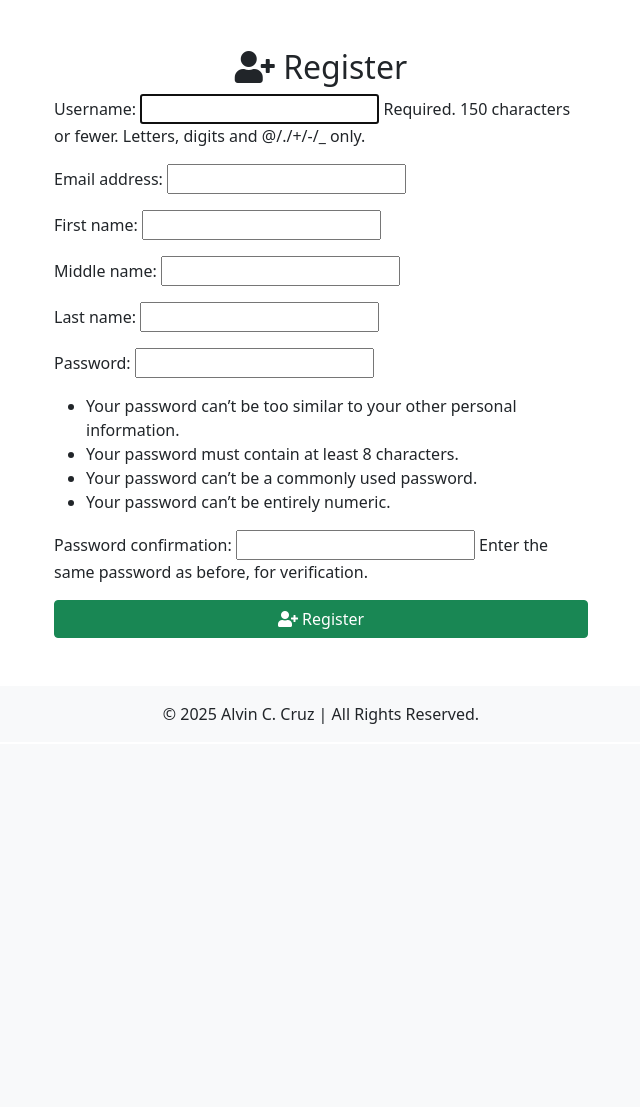
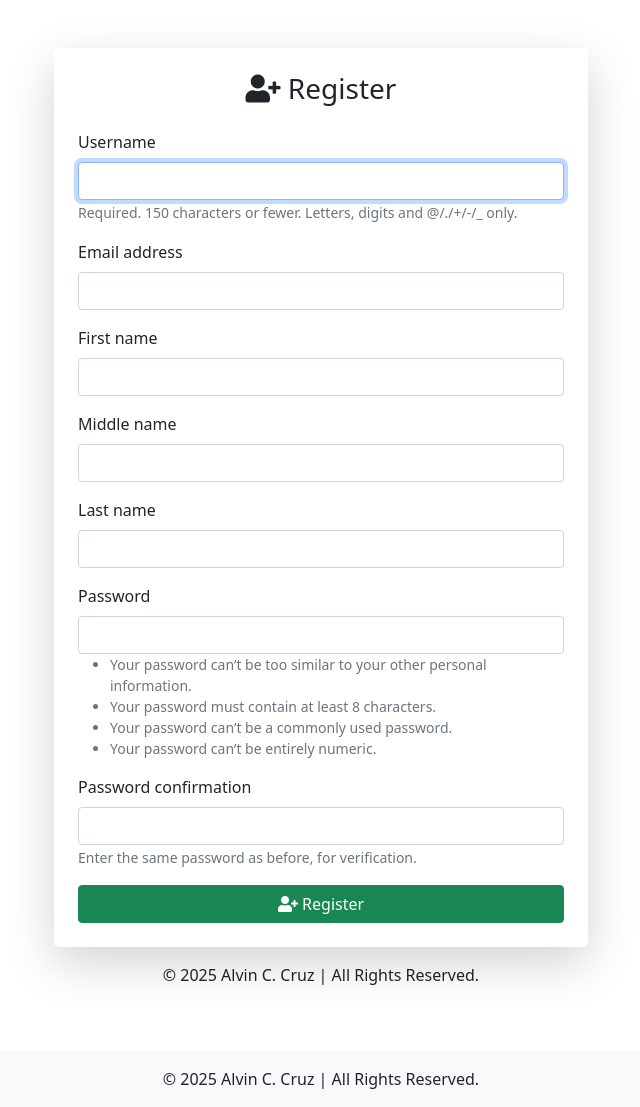
Before and after one commit to alvin-c-cruz/accounting_django, a Django app: page /accounts/register/ in a window 1280 px wide. Shown: the part 56-1163 px from the top of the page, without its empty margins (319-959 px from the left). Before the commit the page ends 780 px from the top, so only its background shows below. Run offline with Django 5.2, Linux system fonts and the light colour scheme.

Commit message:
Updated css of login.html and register.html

```diff
--- a/accounts/templates/accounts/register.html
+++ b/accounts/templates/accounts/register.html
@@ -3,15 +3,85 @@
 {% block title %}Register{% endblock %}
 
 {% block content %}
-<div class="container">
+<div class="container mt-5">
     <div class="row justify-content-center">
-        <div class="col-md-6">
-            <h2 class="text-center"><i class="fas fa-user-plus"></i> Register</h2>
-            <form method="post">
-                {% csrf_token %}
-                {{ form.as_p }}
-                <button type="submit" class="btn btn-success w-100"><i class="fas fa-user-plus"></i> Register</button>
-            </form>
+        <div class="col-md-8 col-lg-6">
+            <div class="card shadow-lg border-0 rounded-3">
+                <div class="card-body p-4">
+                    <h3 class="text-center mb-4">
+                        <i class="fas fa-user-plus"></i> Register
+                    </h3>
+                    <form method="post" novalidate>
+                        {% csrf_token %}
+
+
+                        <div class="mb-3">
+                            <label for="id_username" class="form-label">Username</label>
+                            <input type="text" name="username" class="form-control" maxlength="150" autofocus required aria-describedby="id_username_helptext" id="id_username" autocomplete="off">
+                            <small class="form-text text-muted">Required. 150 characters or fewer. Letters, digits and @/./+/-/_ only.</small>
+                        </div>
+
+
+                        <div class="mb-3">
+                            <label for="id_email" class="form-label">Email address</label>
+                            <input type="email" name="email" maxlength="254" id="id_email" class="form-control" autocomplete="off">
+
+
+                        </div>
+
+
+                        <div class="mb-3">
+                            <label for="id_first_name" class="form-label">First name</label>
+                            <input type="text" name="first_name" maxlength="150" id="id_first_name" class="form-control" autocomplete="off">
+
+
+                        </div>
+
+
+                        <div class="mb-3">
+                            <label for="id_middle_name" class="form-label">Middle name</label>
+                            <input type="text" name="middle_name" maxlength="50" id="id_middle_name" class="form-control" autocomplete="off">
+
+
+                        </div>
+
+
+                        <div class="mb-3">
+                            <label for="id_last_name" class="form-label">Last name</label>
+                            <input type="text" name="last_name" maxlength="150" id="id_last_name" class="form-control" autocomplete="off">
+
+
+                        </div>
+
+
+                        <div class="mb-3">
+                            <label for="id_password1" class="form-label">Password</label>
+                            <input type="password" name="password1" class="form-control" autocomplete="new-password" required aria-describedby="id_password1_helptext" id="id_password1" autocomplete="off">
+
+                                <small class="form-text text-muted"><ul><li>Your password can’t be too similar to your other personal information.</li><li>Your password must contain at least 8 characters.</li><li>Your password can’t be a commonly used password.</li><li>Your password can’t be entirely numeric.</li></ul></small>
+
+
+                        </div>
+
+
+                        <div class="mb-3">
+                            <label for="id_password2" class="form-label">Password confirmation</label>
+                            <input type="password" name="password2" class="form-control" autocomplete="new-password" required aria-describedby="id_password2_helptext" id="id_password2" autocomplete="off">
+
+                                <small class="form-text text-muted">Enter the same password as before, for verification.</small>
+
+
+                        </div>
+
+                        <button type="submit" class="btn btn-success w-100">
+                            <i class="fas fa-user-plus"></i> Register
+                        </button>
+                    </form>
+                </div>
+            </div>
+            <p class="text-center mt-3">
+                © 2025 Alvin C. Cruz | All Rights Reserved.
+            </p>
         </div>
     </div>
 </div>
```
Also changed, not shown: accounts/templates/accounts/login.html (+25 -7 lines).
